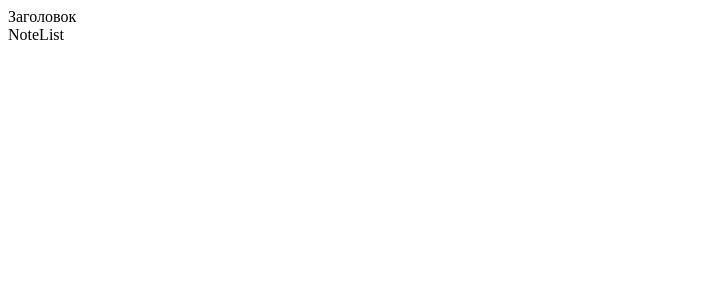
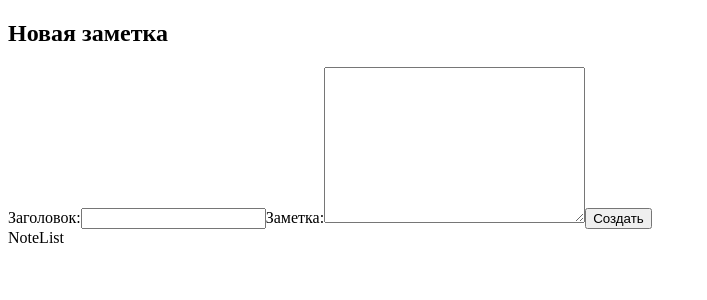
Before and after one commit to CondoR-R/notes-app, a React (Vite) app: page / in a window 1280 px wide. Shown: the top 300 px of the page, without its empty margins (0-707 px from the left). Built offline with nearby package versions, Linux system fonts and the light colour scheme.

Commit message:
разметка NoteFormэ

```diff
--- a/src/components/NoteForm/index.tsx
+++ b/src/components/NoteForm/index.tsx
@@ -1,4 +1,4 @@
-import React from 'react';
+import React, {useState} from 'react';
 import cn from 'classnames';
 import style from './NoteForm.module.scss';
 
@@ -7,10 +7,49 @@ interface Props {
 }
 
 export const NoteForm: React.FC<Props> = ({className}) => {
+  const [titleValue, setTitleValue] = useState<string>('');
+  const [contentValue, setContentValue] = useState<string>('');
+
+  const onChangeTitle = (e: React.ChangeEvent<HTMLInputElement>) => {
+    setTitleValue(e.target.value);
+  }
+
+  const onChangeContent = (e: React.ChangeEvent<HTMLTextAreaElement>) => {
+    setContentValue(e.target.value);
+  }
+
+  const onCreateNote = (e: React.FormEvent<HTMLFormElement>) => {
+    e.preventDefault();
+  }
+
   return (
-    <form className={cn(style.wrapper, className)}>
-      <label htmlFor="">Заголовок</label>
-
+    <form
+      className={cn(style.wrapper, className)}
+      onSubmit={onCreateNote}
+    >
+      <h2>Новая заметка</h2>
+      <label htmlFor="new-note-title">
+        <span>Заголовок:</span>
+        <input
+          id="new-note-title"
+          value={titleValue}
+          onChange={onChangeTitle}
+        />
+      </label>
+      <label htmlFor="new-note-content">
+        <span>Заметка:</span>
+        <textarea
+          id="new-note-content"
+          cols={30}
+          rows={10}
+          value={contentValue}
+          onChange={onChangeContent}
+        />
+      </label>
+      <input
+        type={'submit'}
+        value={'Создать'}
+      />
     </form>
   )
 }
--- a/src/state/notes-reducer.ts
+++ b/src/state/notes-reducer.ts
@@ -1,4 +1,5 @@
 import type {ActionT, NoteT, StateT} from "@/types";
+import {createContext, type Dispatch} from "react";
 
 export const initialState: StateT = {
   notes: [],
@@ -29,3 +30,7 @@ export const reducer = (state: StateT, action: ActionT) => {
     }
   }
 }
+
+export const StateContext = createContext<StateT>(initialState);
+export const DispatchContext =
+  createContext<Dispatch<ActionT> | null>(null);
```
